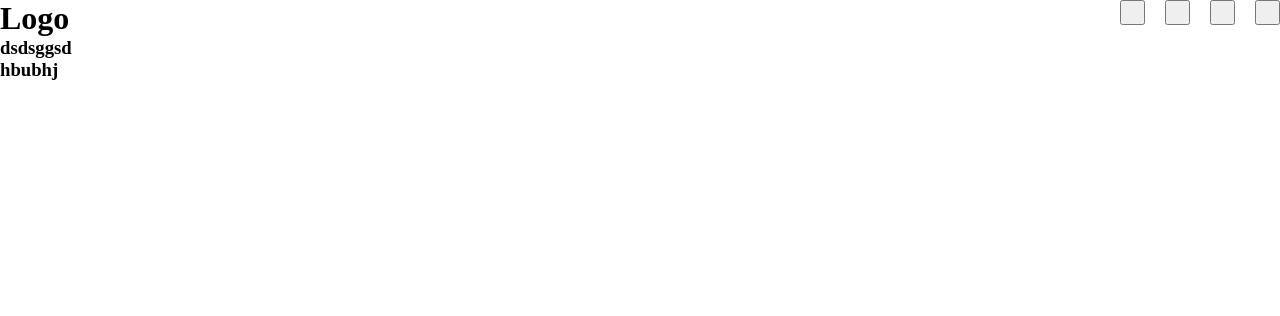
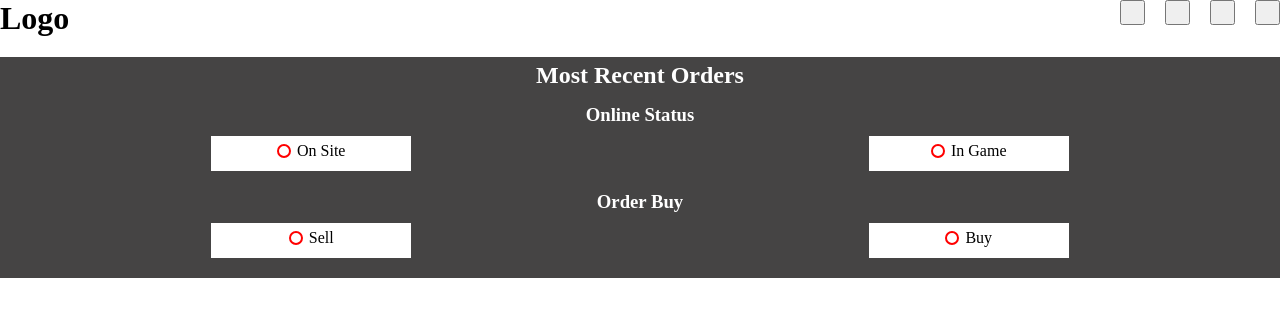
Before and after one commit to SkolandHati/Project-WP, a Nuxt app: page / in a window 1280 px wide. Shown: the top 316 px of the page. Built offline with nearby package versions, Linux system fonts and the light colour scheme.

Commit message:
update component filteritem

```diff
--- a/components/content/FilterItem.vue
+++ b/components/content/FilterItem.vue
@@ -1,17 +1,29 @@
 <template>
   <div class="filter-item">
+    <h2 class="title-head">Most Recent Orders</h2>
 
-    <div class="user-status">
-      <h3>dsdsggsd</h3>
-      <span></span>
+      <div class="user-status">
+        <h3>Online Status</h3>
+
+        <div class="container-buttons-one">
+          <span class="on-site"><a>On Site</a></span>
+          <span class="in-game">In Game</span>
+        </div>
+
+      </div>
+
+      <div class="type-order">
+        <h3>Order Buy</h3>
+
+        <div class="container-buttons-two">
+          <span class="sell">Sell</span>
+          <span class="buy">Buy</span>
+        </div>
+
+      </div>
+
     </div>
 
-    <div class="type-order">
-      <h3>hbubhj</h3>
-      <span></span>
-    </div>
-
-  </div>
 </template>
 
 <script setup lang="ts">
@@ -20,4 +32,64 @@
 
 <style scoped lang="scss">
 
+  .filter-item{
+    background-color: #454444;
+    display: grid;
+    min-width: 100%;
+    margin: 20px -10px 0 -10px;
+    padding-bottom: 15px;
+    gap: 15px;
+    color: white;
+
+    .title-head{
+      text-align: center;
+      padding-top: 5px;
+    }
+
+    .user-status,.type-order{
+      h3{
+        text-align: center;
+      }
+
+      .container-buttons-one,.container-buttons-two{
+        display: grid;
+        grid-template-columns: repeat(2, 1fr);
+        grid-template-rows: 15px 20px;
+        align-items: center;
+        gap: 15px;
+        span{
+          position: relative;
+          display: grid;
+          grid-template-columns: 10px auto;
+          justify-content: center;
+          text-align: center;
+          width: 80%;
+          margin: auto;
+          margin-top: 10px;
+          max-width: 200px;
+          height: 35px;
+          background-color: white;
+          color: black;
+          line-height: 30px;
+          gap: 10px;
+
+          &:hover{
+            cursor: pointer;
+          }
+
+          &::before{
+            margin-top: 8px;
+            content: "";
+            float: right;
+            width: 10px;
+            height: 10px;
+            color: #ff0000;
+            border: 2px solid red;
+            border-radius: 50%;
+          }
+        }
+      }
+    }
+  }
+
 </style>
```
